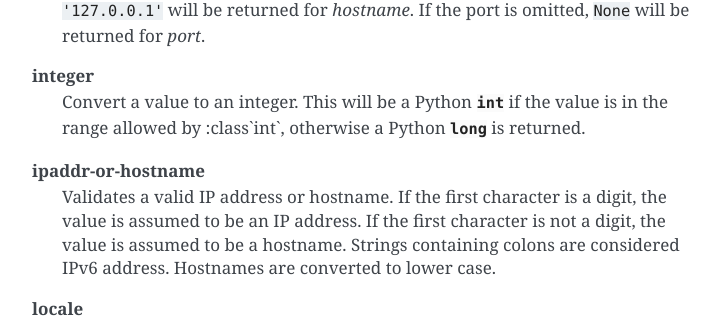
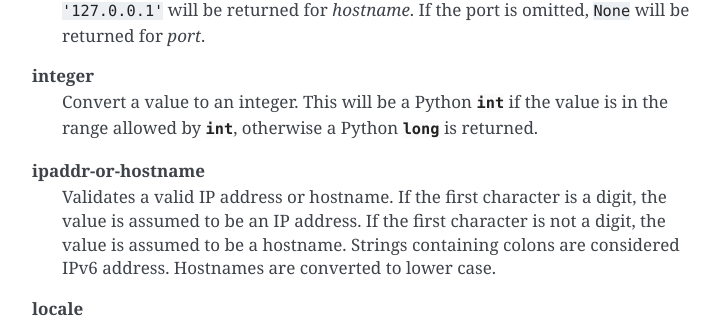
Before and after one commit to zopefoundation/ZConfig, a Sphinx documentation site: the page built from docs/standard-datatypes.rst, in a window 1280 px wide and 900 px high, scrolled down 1542 px. Shown: the part 170-488 px from the top of the window, without its empty margins (388-1108 px from the left). Built offline with Sphinx 7.4.7, drawn with Linux system fonts in a browser that asks for light colours.

Commit message:
Manual fixes.

```diff
--- a/docs/standard-datatypes.rst
+++ b/docs/standard-datatypes.rst
@@ -94,7 +94,7 @@
 
 **integer**
   Convert a value to an integer.  This will be a Python :class:`int` if
-  the value is in the range allowed by :class`int`, otherwise a Python
+  the value is in the range allowed by :class:`int`, otherwise a Python
   :class:`long` is returned.
 
 **ipaddr-or-hostname**
--- a/docs/tools.rst
+++ b/docs/tools.rst
@@ -22,6 +22,6 @@
 print schemas in a simple HTML format.
 
 .. hint:: To document components in reStructuredText, e.g., with
-		 Sphinx, see :ref:`documenting-components`.
+    Sphinx, see :ref:`documenting-components`.
 
 .. program-output:: zconfig_schema2html --help
--- a/docs/writing-schema.rst
+++ b/docs/writing-schema.rst
@@ -312,7 +312,7 @@
 
 **attribute** (**identifier**)
     The name of the Python attribute which this key should be the
-    value of on a :class`SectionValue` instance.  This must be unique
+    value of on a :class:`SectionValue` instance.  This must be unique
     within the immediate contents of a section type or schema.  If
     this attribute is not specified, an attribute name will be
     computed by converting hyphens in the key name to underscores.
```
Also changed, not shown: docs/py-mod-subst.rst (line endings or trailing spaces).
